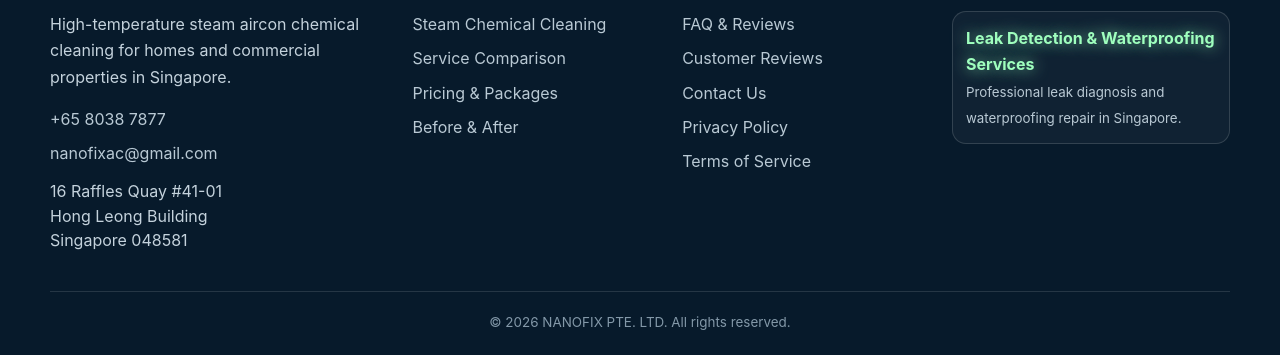
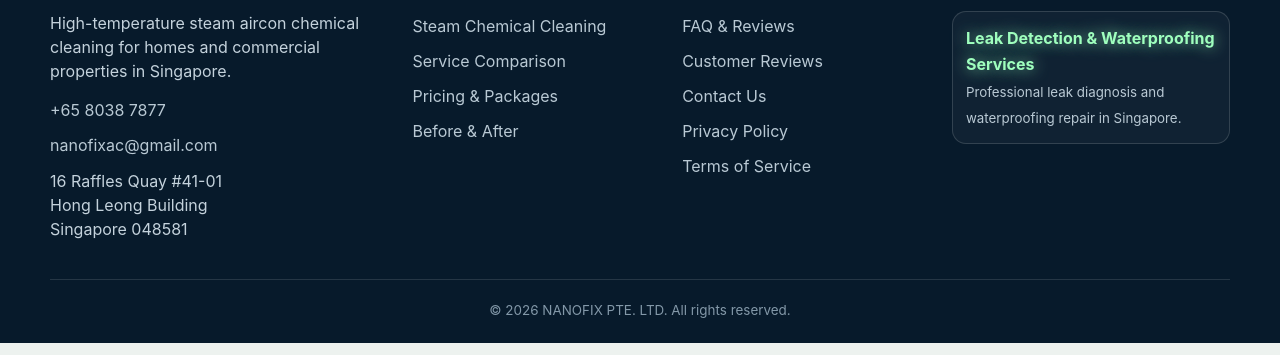
Before and after one commit to gaven2027-hash/NANOFIXAC-server-package, a plain HTML site: page public/index.html in a window 1280 px wide. Shown: the part 7245-7600 px from the top of the page. Drawn offline with Linux system fonts and the light colour scheme; no server answers.

Commit message:
Balance footer text spacing

```diff
--- a/public/assets/site.css
+++ b/public/assets/site.css
@@ -177,6 +177,19 @@ body{background:#edf2ef}
 .footer-bottom{justify-content:center;text-align:center}
 @media(max-width:620px){.map-frame iframe{height:315px}.footer-wordmark,.footer-grid h3{min-height:auto}}
 
+/* Footer rhythm: keep the first three information columns on one consistent
+   vertical cadence while leaving the related-services card visually balanced. */
+.footer-grid{align-items:start}
+.footer-grid>div{min-width:0}
+.footer-grid>div:first-child>p:first-of-type{margin:0 0 10px;line-height:1.5}
+.footer-grid>div:first-child>a{display:flex;align-items:center;min-height:35px;margin:0;line-height:1.45}
+.footer-contact-address{min-height:72px;margin:6px 0 0!important;line-height:1.5}
+.footer-grid>div:nth-child(2)>a,.footer-grid>div:nth-child(3)>a{display:flex;align-items:flex-start;min-height:35px;margin:0;padding:4px 0;line-height:1.45}
+@media(max-width:620px){
+  .footer-grid>div:first-child>p:first-of-type{min-height:0}
+  .footer-contact-address{min-height:0}
+}
+
 /* Homepage FAQ: three concise questions, a bottom guide and equal-height columns. */
 .faq-guide{display:flex;align-items:center;justify-content:space-between;gap:22px;margin-top:18px;padding:20px 22px;border:1px solid var(--line);border-radius:18px;background:rgba(255,255,255,.72)}
 .faq-guide strong{display:block;font-size:1.04rem;color:var(--navy)}
--- a/source/site-src/site.css
+++ b/source/site-src/site.css
@@ -177,6 +177,19 @@ body{background:#edf2ef}
 .footer-bottom{justify-content:center;text-align:center}
 @media(max-width:620px){.map-frame iframe{height:315px}.footer-wordmark,.footer-grid h3{min-height:auto}}
 
+/* Footer rhythm: keep the first three information columns on one consistent
+   vertical cadence while leaving the related-services card visually balanced. */
+.footer-grid{align-items:start}
+.footer-grid>div{min-width:0}
+.footer-grid>div:first-child>p:first-of-type{margin:0 0 10px;line-height:1.5}
+.footer-grid>div:first-child>a{display:flex;align-items:center;min-height:35px;margin:0;line-height:1.45}
+.footer-contact-address{min-height:72px;margin:6px 0 0!important;line-height:1.5}
+.footer-grid>div:nth-child(2)>a,.footer-grid>div:nth-child(3)>a{display:flex;align-items:flex-start;min-height:35px;margin:0;padding:4px 0;line-height:1.45}
+@media(max-width:620px){
+  .footer-grid>div:first-child>p:first-of-type{min-height:0}
+  .footer-contact-address{min-height:0}
+}
+
 /* Homepage FAQ: three concise questions, a bottom guide and equal-height columns. */
 .faq-guide{display:flex;align-items:center;justify-content:space-between;gap:22px;margin-top:18px;padding:20px 22px;border:1px solid var(--line);border-radius:18px;background:rgba(255,255,255,.72)}
 .faq-guide strong{display:block;font-size:1.04rem;color:var(--navy)}
```
Also changed, not shown: source/dist/assets/site.css.
